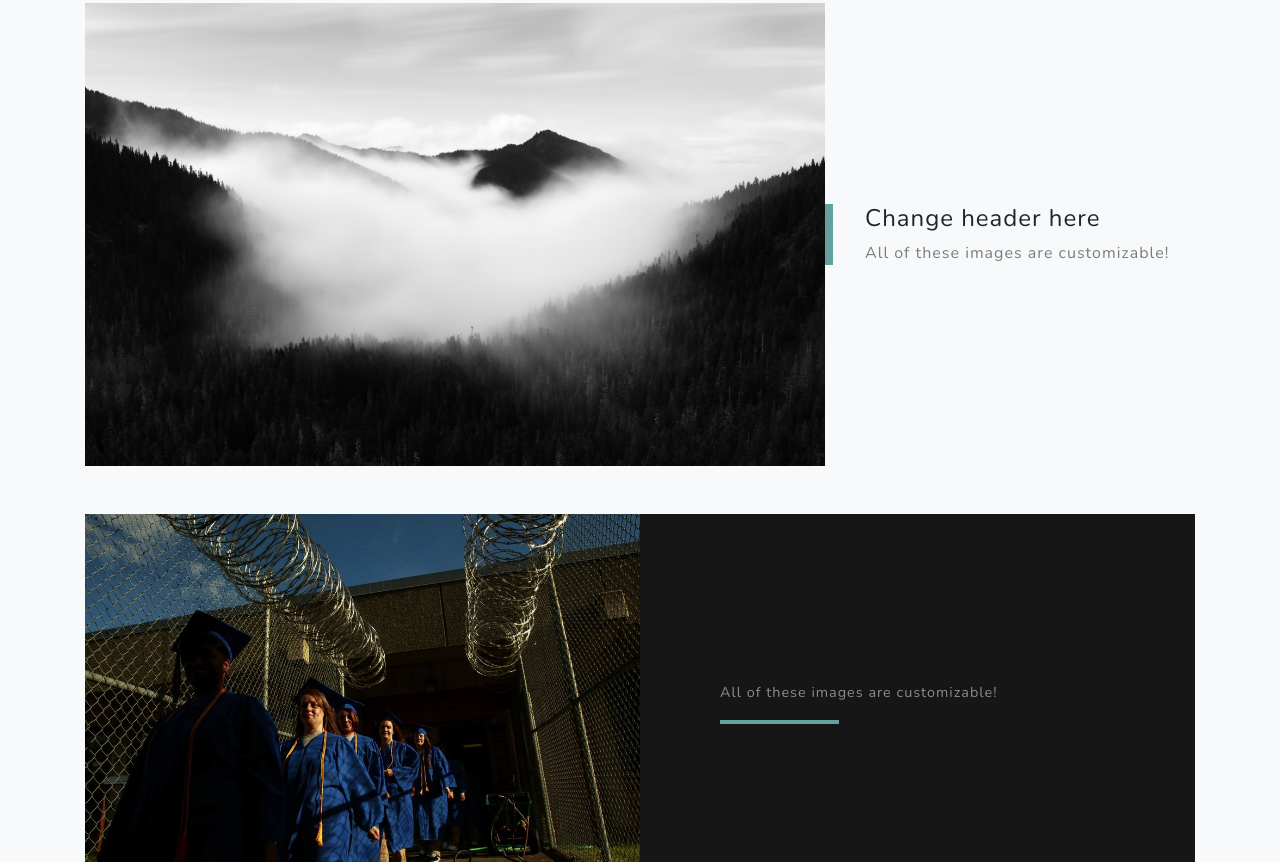
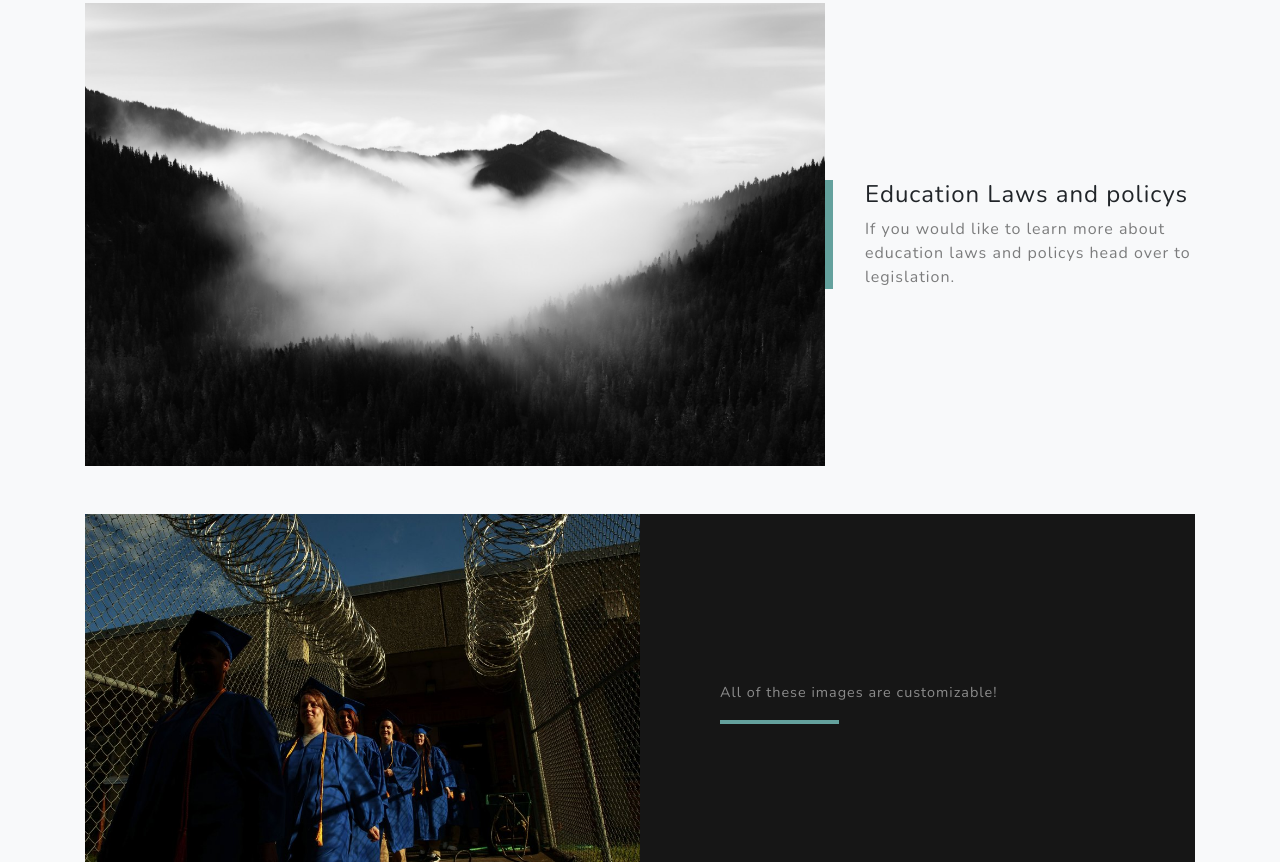
Before and after one commit to Austin-Edelman/HeySista, a plain HTML site: page Edu/Education.html in a window 1280 px wide. Shown: the part 1583-2445 px from the top of the page. Drawn offline with nearby package versions, Linux system fonts and the light colour scheme; a script that the page names is missing; files whose address does not match are found by name.

Commit message:
Megan
changed the header

```diff
--- a/Edu/Education.html
+++ b/Edu/Education.html
@@ -99,8 +99,8 @@
         </div>
         <div class="col-xl-4 col-lg-5">
           <div class="featured-text text-center text-lg-left">
-            <h4>Change header here</h4>
-            <p class="text-black-50 mb-0">All of these images are customizable!</p>
+            <h4>Education Laws and policys</h4>
+            <p class="text-black-50 mb-0">If you would like to learn more about education laws and policys head over to legislation.</p>
 
           </div>
         </div>
```
